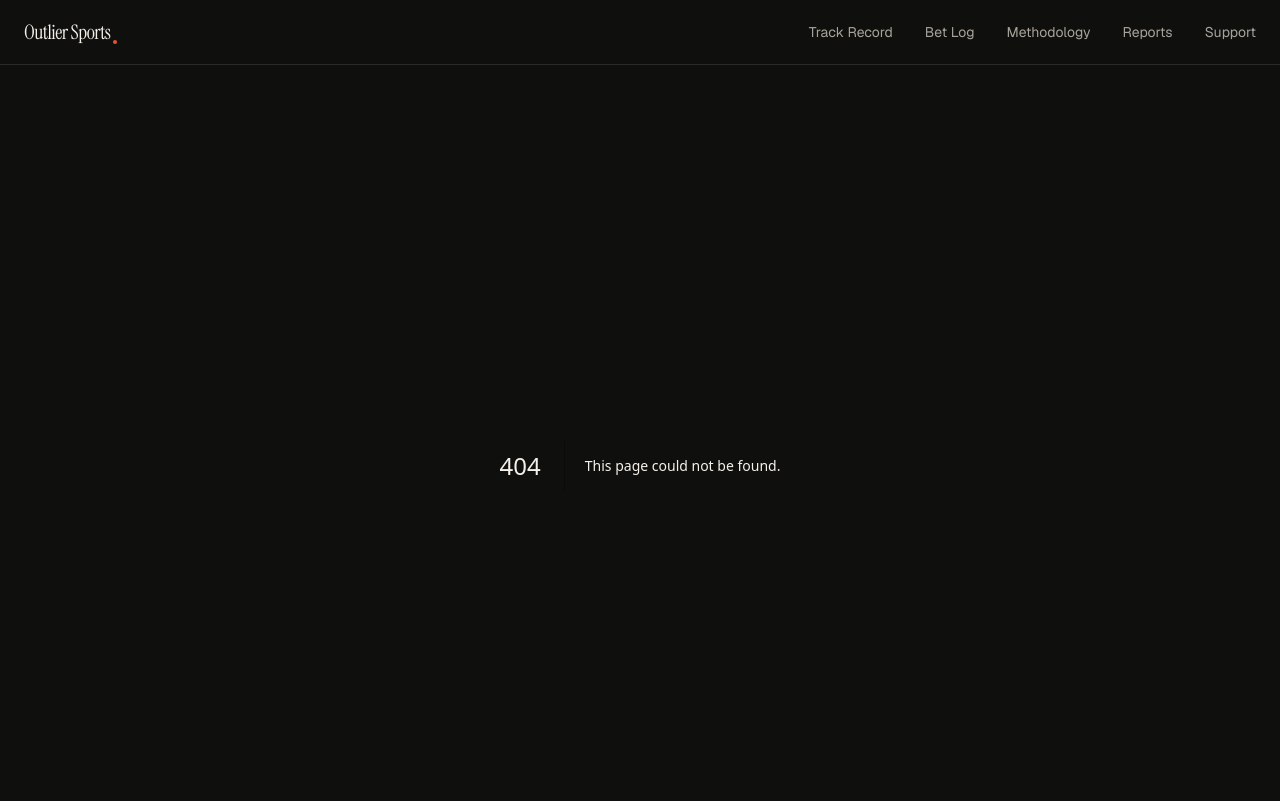
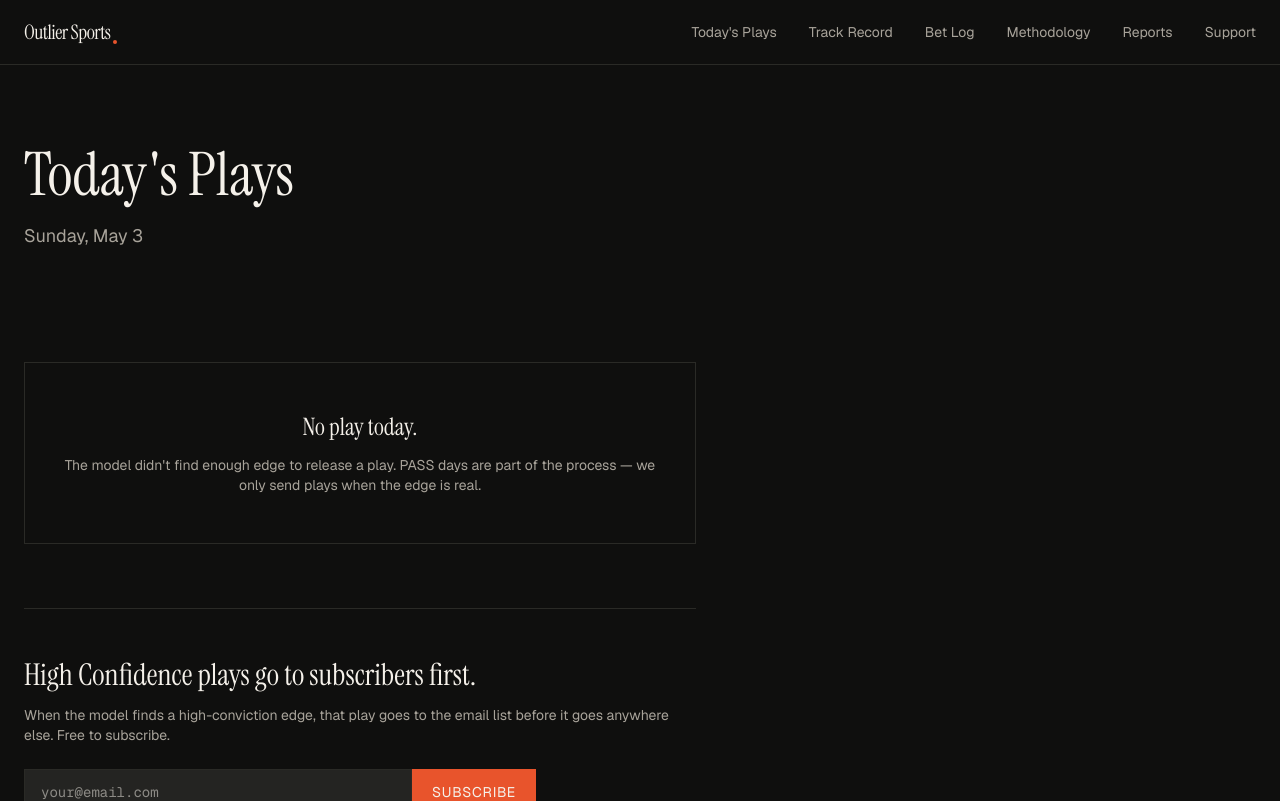
Before and after one commit to spencecc/outlier-sports-, a Next.js app: page /plays in a window 1280 px wide. Before the commit this address had no page. Shown: the top 801 px of the page. Built offline with nearby package versions, Linux system fonts and the light colour scheme.

Commit message:
Add /plays page with Standard Edge picks and HC upsell

```diff
--- /dev/null
+++ b/public/data/picks.json
@@ -0,0 +1,5 @@
+{
+  "date": "2026-05-03",
+  "picks": [],
+  "hasPicks": false
+}
--- /dev/null
+++ b/src/app/plays/page.tsx
@@ -0,0 +1,129 @@
+import type { Metadata } from "next";
+import PageHeader from "@/components/PageHeader";
+import BeehiivSignup from "@/components/BeehiivSignup";
+import picks from "../../../public/data/picks.json";
+
+export const metadata: Metadata = {
+  title: "Today's Plays",
+  description:
+    "Today's model-generated plays from Outlier Sports. Standard Edge picks published free. High Confidence plays delivered to email subscribers only.",
+};
+
+function fmtOdds(n: number) {
+  return n >= 0 ? `+${n}` : `${n}`;
+}
+
+export default function PlaysPage() {
+  const { date, picks: playList, hasPicks } = picks;
+
+  const displayDate = new Date(date + "T12:00:00").toLocaleDateString("en-US", {
+    weekday: "long",
+    month: "long",
+    day: "numeric",
+  });
+
+  return (
+    <>
+      <PageHeader
+        title="Today's Plays"
+        subhead={displayDate}
+      />
+
+      <div className="max-w-7xl mx-auto px-6 py-12 space-y-16">
+
+        {/* Plays list */}
+        <div className="max-w-2xl">
+          {!hasPicks ? (
+            <div
+              className="border py-12 px-8 text-center"
+              style={{ borderColor: "var(--border)" }}
+            >
+              <p
+                className="font-display text-2xl mb-3"
+                style={{ color: "var(--text-primary)" }}
+              >
+                No play today.
+              </p>
+              <p className="text-sm" style={{ color: "var(--text-secondary)" }}>
+                The model didn&apos;t find enough edge to release a play. PASS
+                days are part of the process — we only send plays when the edge
+                is real.
+              </p>
+            </div>
+          ) : (
+            <div className="space-y-4">
+              {playList.map((pick, i) => (
+                <div
+                  key={i}
+                  className="border p-6"
+                  style={{
+                    borderColor: pick.isLean ? "var(--border)" : "var(--accent)",
+                    borderLeftWidth: pick.isLean ? "1px" : "3px",
+                  }}
+                >
+                  {pick.isLean && (
+                    <p
+                      className="text-xs font-sans uppercase tracking-widest mb-3"
+                      style={{ color: "var(--text-tertiary)" }}
+                    >
+                      Lean — no Standard Edge play today
+                    </p>
+                  )}
+                  <div className="flex items-start justify-between gap-4 flex-wrap">
+                    <div>
+                      <p
+                        className="text-xs font-mono mb-1"
+                        style={{ color: "var(--text-tertiary)" }}
+                      >
+                        {pick.sport} · {pick.game} · {pick.type}
+                      </p>
+                      <p
+                        className="font-display text-xl md:text-2xl"
+                        style={{ color: "var(--text-primary)" }}
+                      >
+                        {pick.play}
+                      </p>
+                    </div>
+                    <div className="text-right shrink-0">
+                      <p
+                        className="font-mono text-2xl tabular"
+                        style={{ color: "var(--text-primary)" }}
+                      >
+                        {fmtOdds(pick.odds)}
+                      </p>
+                      <p
+                        className="text-xs font-mono mt-1"
+                        style={{ color: "var(--accent)" }}
+                      >
+                        {pick.edge.toFixed(1)}% edge
+                      </p>
+                    </div>
+                  </div>
+                </div>
+              ))}
+            </div>
+          )}
+        </div>
+
+        {/* HC upsell */}
+        <div
+          className="border-t pt-12 max-w-2xl"
+          style={{ borderColor: "var(--border)" }}
+        >
+          <p
+            className="font-display text-2xl md:text-3xl mb-3"
+            style={{ color: "var(--text-primary)" }}
+          >
+            High Confidence plays go to subscribers first.
+          </p>
+          <p className="text-sm mb-6" style={{ color: "var(--text-secondary)" }}>
+            When the model finds a high-conviction edge, that play goes to the
+            email list before it goes anywhere else. Free to subscribe.
+          </p>
+          <BeehiivSignup />
+        </div>
+
+      </div>
+    </>
+  );
+}
--- a/src/components/Header.tsx
+++ b/src/components/Header.tsx
@@ -4,6 +4,7 @@ import Link from "next/link";
 import { useState } from "react";
 
 const navLinks = [
+  { href: "/plays", label: "Today's Plays" },
   { href: "/track-record", label: "Track Record" },
   { href: "/bet-log", label: "Bet Log" },
   { href: "/methodology", label: "Methodology" },
```
